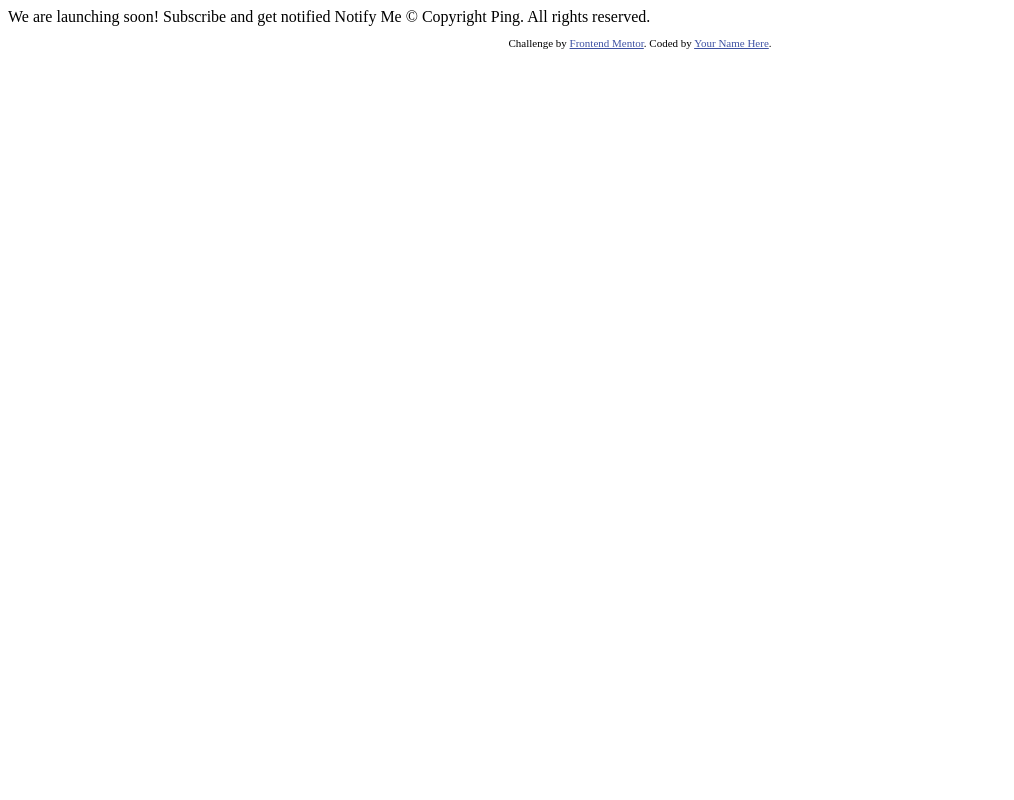
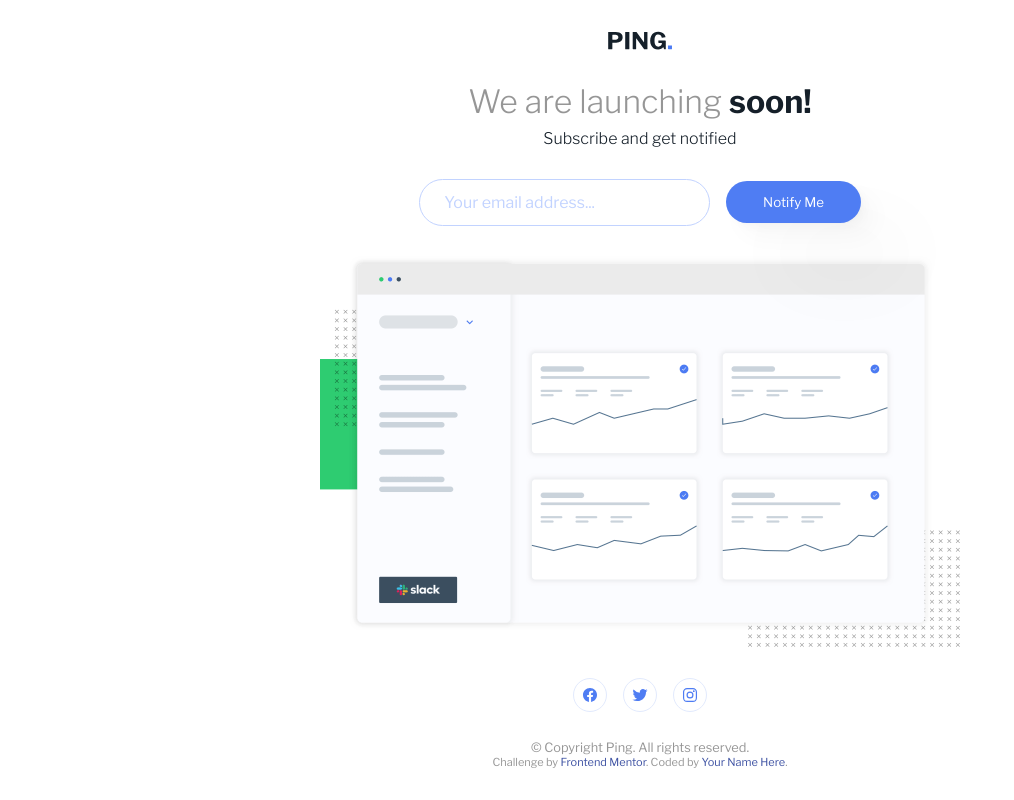
Before and after one commit to Pablo321123/ping-coming-soon-page.github.io, a plain HTML site: page index.html in a window 1280 px wide. Shown: the whole page, without its empty margins (0-1014 px from the left). Drawn offline with nearby package versions, Linux system fonts and the light colour scheme.

Commit message:
Finalizado

```diff
--- a/index.html
+++ b/index.html
@@ -1,8 +1,10 @@
 <!DOCTYPE html>
 <html lang="en">
+
 <head>
   <meta charset="UTF-8">
-  <meta name="viewport" content="width=device-width, initial-scale=1.0"> <!-- displays site properly based on user's device -->
+  <meta name="viewport" content="width=device-width, initial-scale=1.0">
+  <!-- displays site properly based on user's device -->
 
   <link rel="icon" type="image/png" sizes="32x32" href="./images/favicon-32x32.png">
 
@@ -10,25 +12,92 @@
 
   <!-- Feel free to remove these styles or customise in your own stylesheet 👍 -->
   <style>
-    .attribution { font-size: 11px; text-align: center; }
-    .attribution a { color: hsl(228, 45%, 44%); }
+    .attribution {
+      font-size: 11px;
+      text-align: center;
+    }
+
+    .attribution a {
+      color: hsl(228, 45%, 44%);
+    }
   </style>
+
+  <link rel="stylesheet" href="static/resetStyle.css">
+  <link rel="stylesheet" href="static/style.css">
+
+  <script type="module" src="https://unpkg.com/ionicons@7.1.0/dist/ionicons/ionicons.esm.js"></script>
+  <script nomodule src="https://unpkg.com/ionicons@7.1.0/dist/ionicons/ionicons.js"></script>
 </head>
+
 <body>
 
-  We are launching soon!
+  <main>
+    <article>
+      <figure>
+        <img src="images/logo.svg" alt="">
+      </figure>
+      <section>
+        <h1>We are launching <span>soon!</span></h1>
+        <p>Subscribe and get notified</p>
+      </section>
+    </article>
+    <section>
+      <form action="#">
+        <input type="email" name="txt-email" id="txt-email" class="txt-email" placeholder="Your email address...">
+        <button id="btn-send">Notify Me</button>
+      </form>
+    </section>
+    <figure>
+      <img src="images/illustration-dashboard.png" alt="dashboard" class="big-image">
+    </figure>
+    <footer>
+      <ul>
+        <li><ion-icon name="logo-facebook"></ion-icon></li>
+        <li><ion-icon name="logo-twitter"></ion-icon></li>
+        <li><ion-icon name="logo-instagram"></ion-icon></li>
+      </ul>
+      <section>
+        <p>
+          &copy; Copyright Ping. All rights reserved.
+        </p>
+        <p class="attribution">
+          Challenge by <a href="https://www.frontendmentor.io?ref=challenge" target="_blank">Frontend Mentor</a>.
+          Coded by <a href="#">Your Name Here</a>.
+        </p>
+      </section>
 
-  Subscribe and get notified
+    </footer>
+  </main>
 
-  Notify Me
+  <script>
+    const btnSend = document.getElementById('btn-send')
+    const txtEmail = document.getElementById('txt-email')
+    const form = document.querySelector('form')
 
-  &copy; Copyright Ping. All rights reserved.
+    btnSend.addEventListener('click', (e) => {
+      e.preventDefault()
 
-  <footer>
-    <p class="attribution">
-      Challenge by <a href="https://www.frontendmentor.io?ref=challenge" target="_blank">Frontend Mentor</a>.
-      Coded by <a href="#">Your Name Here</a>.
-    </p>
-  </footer>
+      if (!txtEmail.validity.valid) {
+        txtEmail.classList.add('invalid')
+        txtEmail.focus()
+        form.style.setProperty('--after-content', '"Please provide a valid email address"')
+      }
+      else if (txtEmail.value === '') {
+        txtEmail.classList.add('invalid')
+        txtEmail.focus()
+        form.style.setProperty('--after-content', '"Whoops! It looks like you forgot to add your email"')
+      }
+      else {
+        txtEmail.classList.remove('invalid')
+        form.style.removeProperty('--after-content');
+      }
+
+      if (!txtEmail.classList.contains('invalid')) {
+        form.submit();
+      }
+    })
+
+  </script>
 </body>
+
 </html>
--- /dev/null
+++ b/static/resetStyle.css
@@ -0,0 +1,12 @@
+*,
+*:after,
+*:before {
+    margin: 0;
+    padding: 0;
+    box-sizing: border-box;
+    text-decoration: none;
+}
+body{
+    font-size: 100%;
+    list-style-type: none;
+}
--- /dev/null
+++ b/static/style.css
@@ -0,0 +1,281 @@
+@import url('https://fonts.googleapis.com/css2?family=Libre+Franklin:ital,wght@0,100..900;1,100..900&display=swap');
+
+* {
+    font-family: "Libre Franklin", sans-serif;
+}
+
+:root {
+    --primary-blue: hsl(223, 87%, 63%);
+    --secondary-pale-blue: hsl(223, 100%, 88%);
+    --secondary-pale-blue-icons: hsl(223, 88%, 94%);
+    --secondary-pale-blue-hover: hsl(223, 96%, 78%);
+    --secondary-light-red: hsl(354, 100%, 66%);
+    --neutral-gray: hsl(0, 0%, 59%);
+    --very-dark-blue: hsl(209, 33%, 12%);
+    --white: #fff
+}
+
+body {
+    display: flex;
+    flex-direction: column;
+    align-items: center;
+    justify-content: center;
+    height: 100vh;
+    gap: 1rem;
+}
+
+main {
+    display: flex;
+    flex-direction: column;
+    align-items: center;
+    justify-content: space-evenly;
+    width: 100%;
+    height: 100%;
+}
+
+main article {
+    display: flex;
+    flex-direction: column;
+    align-items: center;
+    justify-content: center;
+    gap: 2rem;
+}
+
+main article img {
+    width: 4rem;
+}
+
+main article section {
+    display: flex;
+    flex-direction: column;
+    align-items: center;
+    justify-content: center;
+    width: 100%;
+    gap: 0.5rem;
+}
+
+main article h1 {
+    font-size: 2rem;
+    font-weight: 300;
+    color: var(--neutral-gray);
+}
+
+main article h1 span {
+    font-weight: 700;
+    color: var(--very-dark-blue);
+}
+
+main article p {
+    font-weight: 300;
+    color: var(--very-dark-blue);
+}
+
+main section {
+    display: flex;
+    flex-direction: column;
+    align-items: center;
+    justify-content: center;
+    width: 100%;
+}
+
+main form {
+    display: grid;
+    position: relative;
+    grid-template-columns: 65% 30%;
+    align-items: center;
+    justify-content: center;
+    gap: 1rem;
+    width: 35%;
+}
+
+main form button {
+    padding: 0.8rem 1rem;
+    border-style: none;
+    border-radius: 4rem;
+    color: var(--white);
+    background-color: var(--primary-blue);
+    transition: background-color 0.5s ease;
+    cursor: pointer;
+    box-shadow:
+        1.2px 1.2px 3.6px rgba(0, 0, 0, 0.014),
+        4.7px 4.7px 10px rgba(0, 0, 0, 0.02),
+        13.8px 13.8px 24.1px rgba(0, 0, 0, 0.026),
+        51px 51px 80px rgba(0, 0, 0, 0.04);
+}
+
+main form input[type="email"] {
+    padding: 0.8rem 1.5rem;
+    text-align: left;
+    border-style: none;
+    border-radius: 4rem;
+    background-color: var(--white);
+    font-size: 1rem;
+    border: 1px solid var(--neutral-gray);
+    color: var(--very-dark-blue);
+    outline: none;
+    transition: background-color 0.5s ease, border 0.5s ease;
+}
+
+main form::after {
+    position: absolute;
+    content: var(--after-content);
+    color: var(--secondary-light-red);
+    top: 120%;
+    font-style: italic;
+    font-size: 0.8rem;
+    cursor: text;
+    padding: 0rem 0rem 0rem 2.25rem;
+}
+
+input[type="email"]:placeholder-shown {
+    border: 1px solid var(--secondary-pale-blue);
+}
+
+input[type="email"]::placeholder {
+    color: var(--secondary-pale-blue);
+}
+
+main form input[type="email"]:focus {
+    border-style: none;
+    border: 1px solid var(--neutral-gray);
+    color: var(--very-dark-blue);
+}
+
+main form input.invalid,
+main form input[type="email"].invalid:focus,
+input[type="email"].invalid:placeholder-shown {
+    border: 1px solid var(--secondary-light-red);
+    color: var(--very-dark-blue);
+}
+
+main form button:hover {
+    background-color: var(--secondary-pale-blue-hover);
+}
+
+main figure {
+    display: flex;
+    align-items: center;
+    justify-content: center;
+}
+
+main figure .big-image {
+    width: 50%;
+}
+
+main footer {
+    display: flex;
+    flex-direction: column;
+    align-items: center;
+    justify-content: center;
+    gap: 1.5rem;
+}
+
+main footer ul {
+    display: flex;
+    align-items: center;
+    justify-content: center;
+    list-style: none;
+    gap: 1rem;
+}
+
+main footer ion-icon{
+    color: var(--primary-blue);
+    border: 1px solid var(--secondary-pale-blue-icons);
+    padding: 0.5rem;
+    border-radius: 50%;
+    transition: 0.5s ease;
+    cursor: pointer;
+}
+
+main footer i{
+    color: var(--primary-blue);
+    border: 1px solid var(--secondary-pale-blue-icons);
+    width: 2.125rem;
+    height: 2.125rem;
+    border-radius: 50%;
+    transition: 0.5s ease;
+    cursor: pointer;
+}
+
+main footer ion-icon:hover, i:hover {
+    color: var(--white);
+    background-color: var(--primary-blue);
+    border: 1px solid var(--primary-blue);
+    padding: 0.5rem;
+    border-radius: 50%;
+}
+
+main footer section {
+    display: flex;
+    flex-direction: column;
+    width: 100%;
+    gap: 0;
+}
+
+main footer p {
+    color: var(--neutral-gray);
+    font-size: 0.8rem;
+}
+
+
+@media (max-width:900px) {
+
+    main {
+        justify-content: center;
+    }
+
+
+    main form {
+        display: flex;
+        flex-direction: column;
+        position: relative;
+        width: 100%;
+        padding: 2.5rem;
+    }
+
+    main form button {
+        width: 100%;
+        order: 2;
+    }
+
+    main form input[type="email"] {
+        width: 100%;
+    }
+
+    main form::after {
+        position: unset;
+        transform: translateY(-0.5rem);
+    }
+
+    main article h1 {
+        font-size: 1.5rem;
+    }
+
+    main article p {
+        font-size: 0.8rem;
+    }
+
+    main form input[type="email"] {
+        font-size: 0.8rem;
+    }
+
+    main article img {
+        width: 3.5rem;
+    }
+
+    main figure .big-image {
+        width: 60%;
+    }
+
+    main footer {
+        padding-top: 10vh;
+        gap: 1.5rem;
+        justify-self: end;
+    }
+}
+
+@media (max-width:630px) {
+    main figure .big-image {
+        width: 85%;
+    }
+}
```
